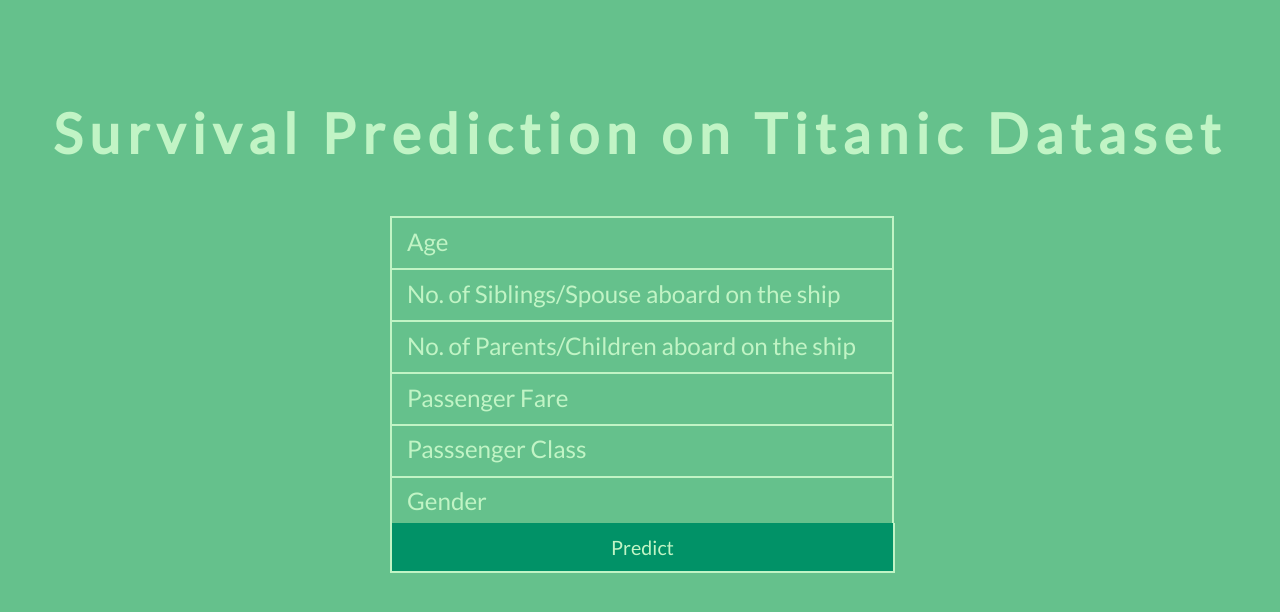
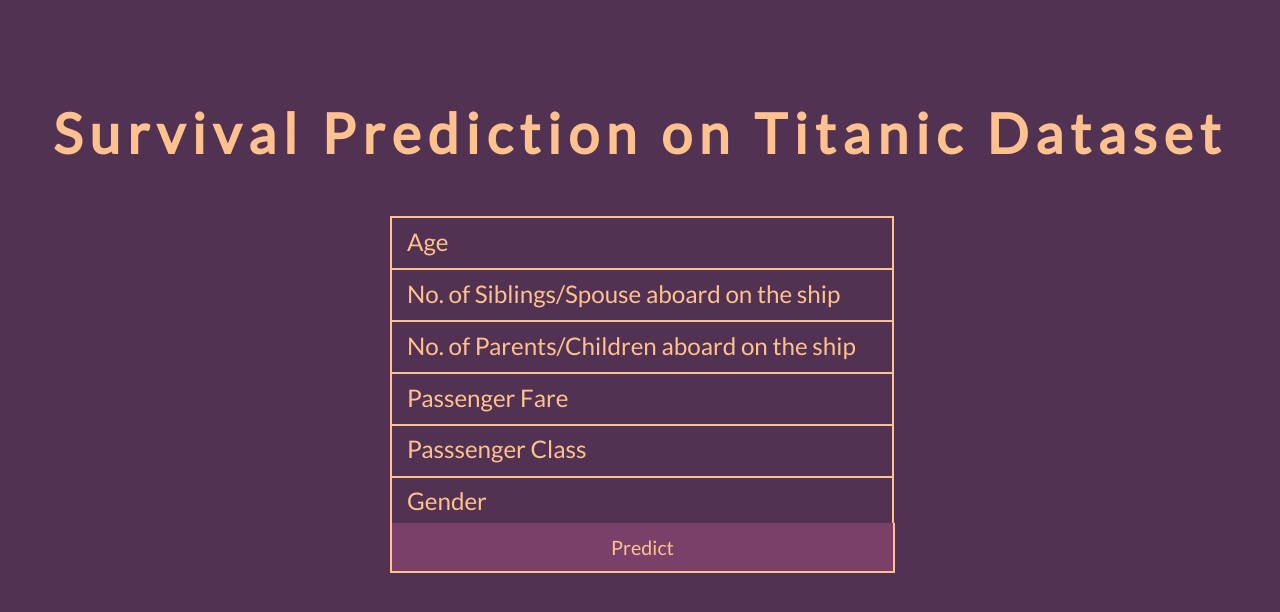
Before and after one commit to shiv0112/titanic-survivial-prediction, a Flask app: page / in a window 1280 px wide. Shown: the top 612 px of the page. Run offline with Flask 2, Linux system fonts and the light colour scheme.

Commit message:
final look

```diff
--- a/static/style.css
+++ b/static/style.css
@@ -1,83 +1,83 @@
 @import url(https://fonts.googleapis.com/css?family=Lato:100,300,400);
 
 input::-webkit-input-placeholder, textarea::-webkit-input-placeholder {
-  color: #C1F4C5;
+  color: #FFC18E;
   font-size: 1.23em;
 }
 
 input:focus::-webkit-input-placeholder, textarea:focus::-webkit-input-placeholder {
-  color: #C1F4C5;
+  color: #FFC18E;
 }
 
 input::-moz-placeholder, textarea::-moz-placeholder {
-  color: #C1F4C5;
+  color: #FFC18E;
   font-size: 1.23em;
 }
 
 input:focus::-moz-placeholder, textarea:focus::-moz-placeholder {
-  color: #C1F4C5;
+  color: #FFC18E;
 }
 
 input::placeholder, textarea::placeholder {
-  color: #C1F4C5;
+  color: #FFC18E;
   font-size: 1.23em;
 }
 
 input:focus::placeholder, textarea::focus:placeholder {
-  color: #C1F4C5;
+  color: #FFC18E;
 }
 
 input::-ms-placeholder, textarea::-ms-placeholder {
-  color: #C1F4C5;
+  color: #FFC18E;
   font-size: 1.23em;
 }
 
 input:focus::-ms-placeholder, textarea:focus::-ms-placeholder {
-  color: #C1F4C5;
+  color: #FFC18E;
 }
 
 /* on hover placeholder */
 
 input:hover::-webkit-input-placeholder, textarea:hover::-webkit-input-placeholder {
-  color: #65C18C;
+  color: #513252;
   font-size: 1.23em;
 }
 
 input:hover:focus::-webkit-input-placeholder, textarea:hover:focus::-webkit-input-placeholder {
-  color: #C1F4C5;
+  color: #FFC18E;
 }
 
 input:hover::-moz-placeholder, textarea:hover::-moz-placeholder {
-  color: #65C18C;
+  color: #513252;
   font-size: 1.23em;
 }
 
 input:hover:focus::-moz-placeholder, textarea:hover:focus::-moz-placeholder {
-  color: #C1F4C5;
+  color: #FFC18E;
 }
 
 input:hover::placeholder, textarea:hover::placeholder {
-  color: #65C18C;
+  color: #513252;
   font-size: 1.23em;
 }
 
 input:hover:focus::placeholder, textarea:hover:focus::placeholder {
-  color: #C1F4C5;
+  color: #FFC18E;
 }
 
 input:hover::placeholder, textarea:hover::placeholder {
-  color: #65C18C;
+  color: #513252;
   font-size: 1.23em;
 }
 
 input:hover:focus::-ms-placeholder, textarea:hover::focus:-ms-placeholder {
-  color: #C1F4C5;
+  color: #FFC18E;
 }
 
 body {
   font-family: 'Lato', sans-serif;
-  background: #65C18C;
-  color: #C1F4C5;
+  background: #513252;
+  color: #FFC18E;
 }
 
 header {
@@ -103,9 +103,9 @@ input {
 
   background: transparent;
   outline: none;
-  color: #C1F4C5;
+  color: #FFC18E;
 
-  border: solid 2.5px #C1F4C5;
+  border: solid 2.5px #FFC18E;
   border-bottom: none;
 
   transition: all 0.3s ease-in-out;
@@ -115,8 +115,8 @@ input {
 }
 
 input:hover {
-  background: #C1F4C5;
-  color: #65C18C;
+  background: #FFC18E;
+  color: #513252;
 }
 
 textarea {
@@ -133,7 +133,7 @@ textarea {
   font-family: 'Lato', sans-serif;
   font-size: 1.23em;
 
-  border: solid 2.5px #C1F4C5;
+  border: solid 2.5px #FFC18E;
 
   transition: all 0.3s ease-in-out;
   -webkit-transition: all 0.3s ease-in-out;
@@ -142,8 +142,8 @@ textarea {
 }
 
 textarea:hover {
-  background: #C1F4C5;
-  color: #65C18C;
+  background: #FFC18E;
+  color: #513252;
 }
 
 #submit {
@@ -154,17 +154,17 @@ textarea:hover {
 
   font-family: 'Lato', sans-serif;
   font-size: 1.23em;
-  background-color: #019267;
-  color: #C1F4C5;
+  background-color: #7A4069;
+  color: #FFC18E;
 
   outline:none;
   cursor: pointer;
 
-  border: solid 2.5px #C1F4C5;
+  border: solid 2.5px #FFC18E;
   border-top: none;
 }
 
 #submit:hover {
-  background-color: #065656;
-  color: #C1F4C5;
+  background-color: #CA4E79;
+  color: #FFC18E;
 }
```
Also changed, not shown: static/final.css (+7 -7 lines).
